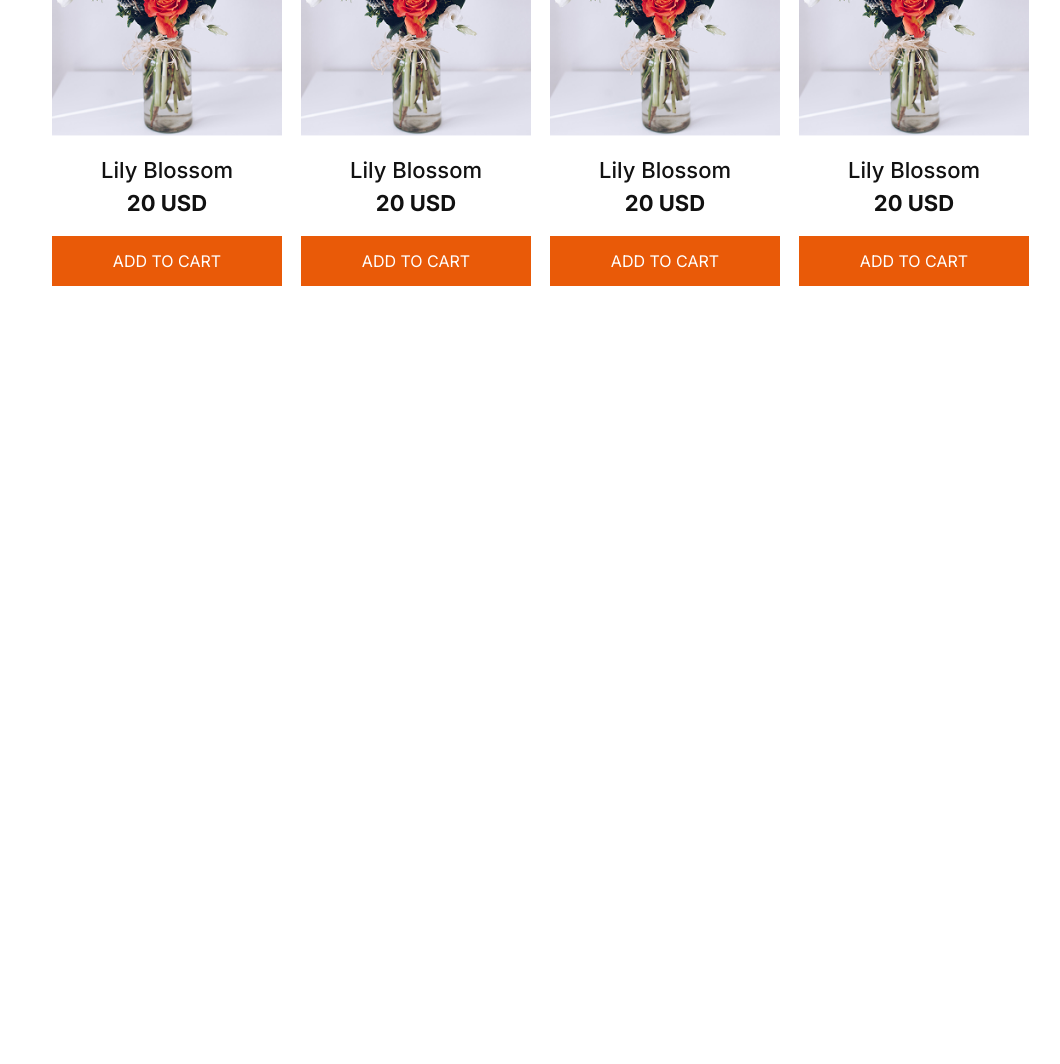
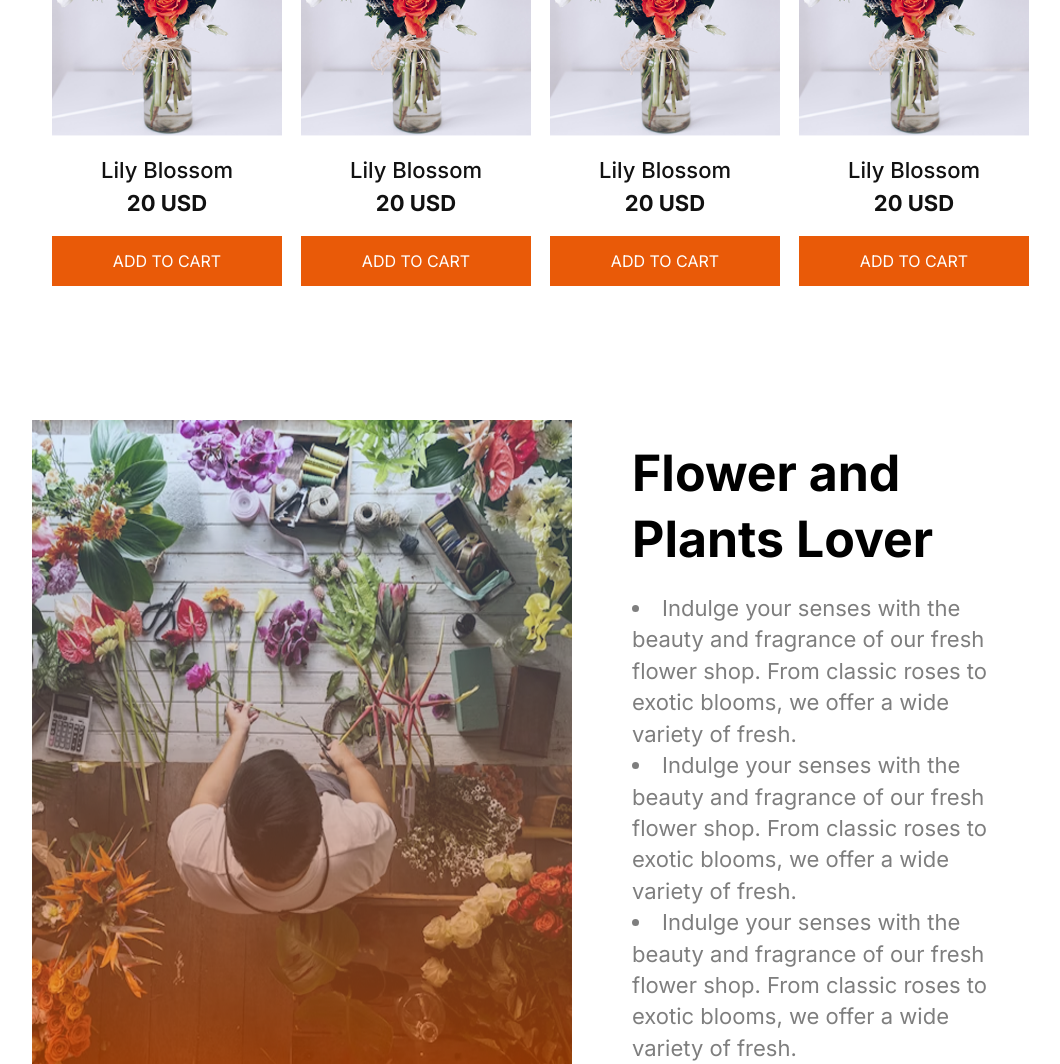
Before and after one commit to saudanoor/Responsive-Flowers, a plain HTML site: page index.html in a window 1280 px wide. Shown: the part 1416-2480 px from the top of the page, without its empty margins (118-1178 px from the left). Before the commit the page ends 1716 px from the top, so only its background shows below. Drawn offline with nearby package versions, Linux system fonts and the light colour scheme.

Commit message:
flower and plants lover done

```diff
--- a/index.html
+++ b/index.html
@@ -174,6 +174,25 @@
          </section>
 
 
+         <!-- Flower and Plants Lover   -->
+
+         <section class="flex-row gap-[60px] lg:flex mt-[40px] lg:mt-[120px] ">
+
+            <img src="assets/flower-store.png" alt="">
+
+            <div class=" mt-5">
+                <p class="font-bold text-2xl lg:text-[50px] font text-[#000000] mb-[20px]">Flower and Plants Lover</p>
+                <div class="text-[rgb(0,0,0)] opacity-50 lg:text-[22px] font-normal text-sm
+                ">
+                <li>Indulge your senses with the beauty and fragrance of our fresh flower shop. From classic roses to exotic blooms, we offer a wide variety of fresh.</li>
+                <li>Indulge your senses with the beauty and fragrance of our fresh flower shop. From classic roses to exotic blooms, we offer a wide variety of fresh.</li>
+                <li>Indulge your senses with the beauty and fragrance of our fresh flower shop. From classic roses to exotic blooms, we offer a wide variety of fresh.</li>
+            </div>
+            </div>
+
+         </section>
+
+
     </main>
     <footer>
 
```
